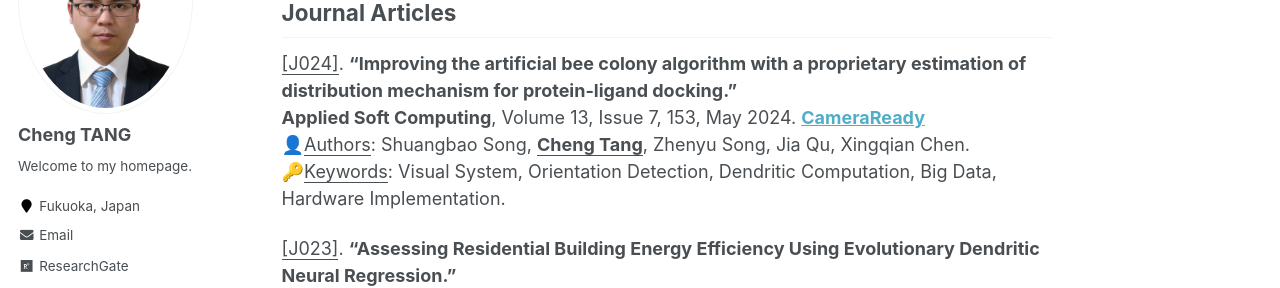
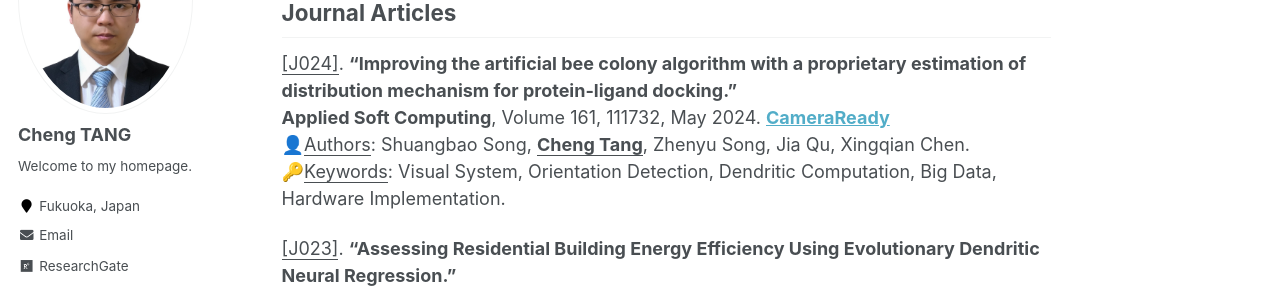
Before and after one commit to ChengTANG-AI/chengtang-ai.github.io, a Jekyll site: the page built from _pages/JournalPublications.md, in a window 1280 px wide and 900 px high. Shown: the part 233-521 px from the top of the window. Built offline with Jekyll 4.4.1, drawn with Linux system fonts in a browser that asks for light colours; some web fonts are replaced.

Commit message:
Update JournalPublications.md

```diff
--- a/_pages/JournalPublications.md
+++ b/_pages/JournalPublications.md
@@ -12,7 +12,7 @@ Journal Articles
 </h2>
 
 <u>[J024]</u>. **"Improving the artificial bee colony algorithm with a proprietary estimation of distribution mechanism for protein-ligand docking."**
-**Applied Soft Computing**, Volume 13, Issue 7, 153, May 2024. **[CameraReady](https://doi.org/10.1016/j.asoc.2024.111732)**
+**Applied Soft Computing**, Volume 161, 111732, May 2024. **[CameraReady](https://doi.org/10.1016/j.asoc.2024.111732)**
 👤<u>Authors</u>: Shuangbao Song, **<u>Cheng Tang</u>**, Zhenyu Song, Jia Qu, Xingqian Chen.
 🔑<u>Keywords</u>: Visual System, Orientation Detection, Dendritic Computation, Big Data, Hardware Implementation.
 
```
